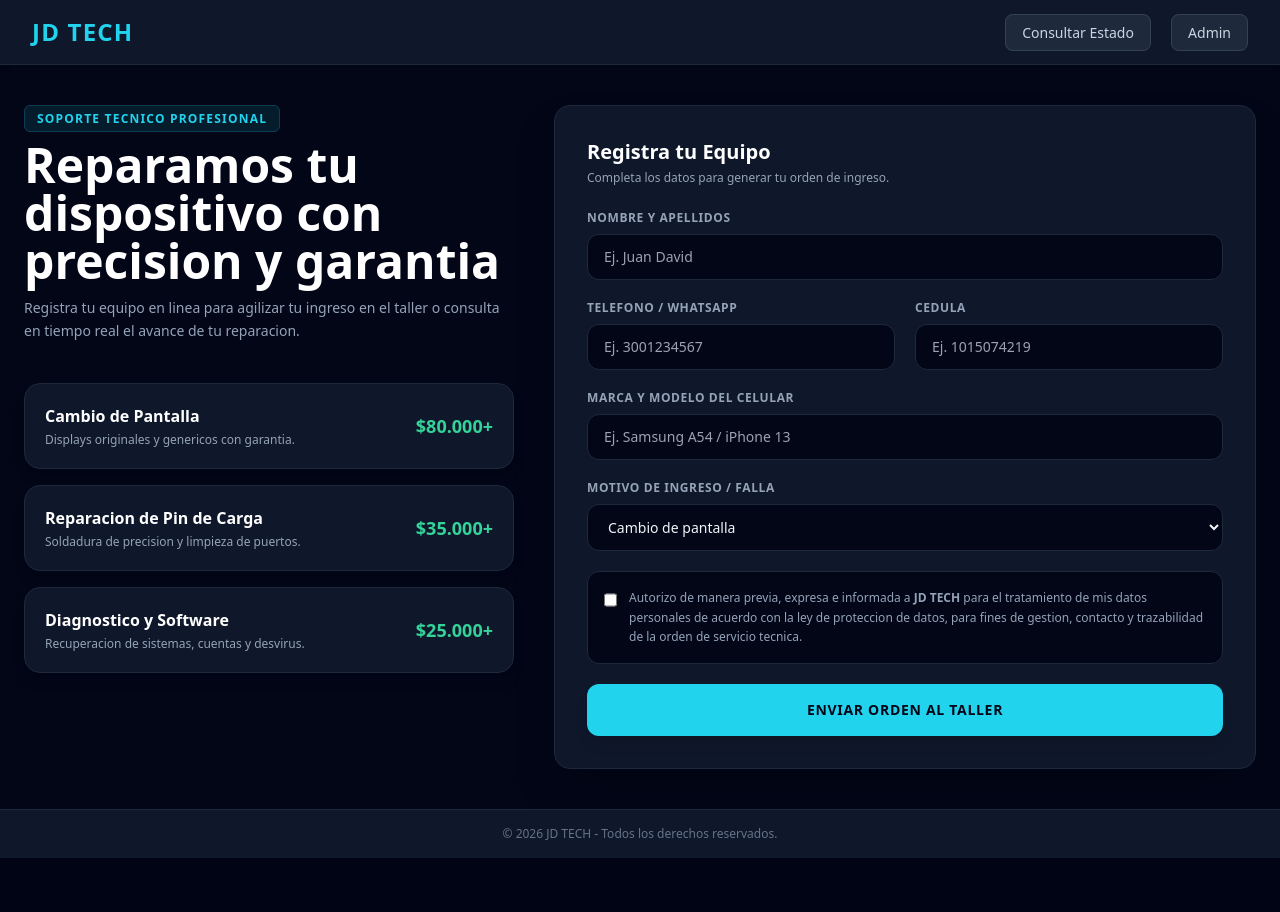
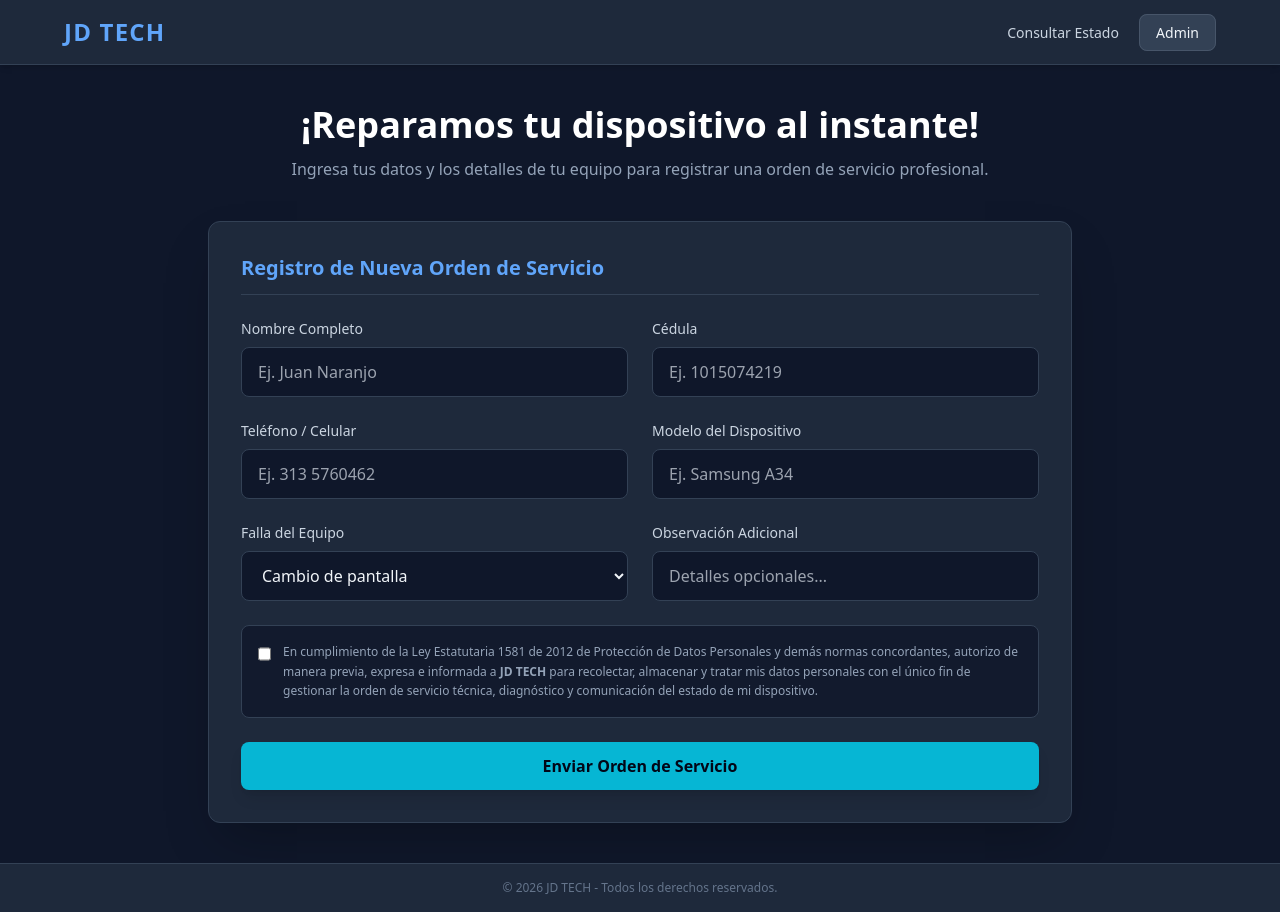
Before and after one commit to juandavidnaranjomaya-ship-it/jd_tech_taller, a Flask app: page / in a window 1280 px wide. Before the commit the page ends 858 px from the top, so only its background shows below. Run offline with Flask 3, Linux system fonts and the light colour scheme; some libraries are stand-ins or nearby versions.

Commit message:
Update index.html

```diff
--- a/templates/index.html
+++ b/templates/index.html
@@ -3,154 +3,107 @@
 <head>
     <meta charset="UTF-8">
     <meta name="viewport" content="width=device-width, initial-scale=1.0">
-    <title>JD TECH - Reparacion de Dispositivos</title>
+    <title>JD TECH - Reparación de Dispositivos</title>
     <script src="https://cdn.tailwindcss.com"></script>
 </head>
-<body class="bg-slate-950 text-slate-100 min-h-screen flex flex-col justify-between font-sans">
+<body class="bg-slate-900 text-slate-100 min-h-screen flex flex-col justify-between">
 
-    <!-- Barra de Navegacion -->
-    <header class="bg-slate-900 border-b border-slate-800 py-4 px-8 shadow-md">
-        <div class="max-w-7xl mx-auto flex justify-between items-center">
-            <h1 class="text-2xl font-extrabold text-cyan-400 tracking-wider">JD TECH</h1>
+    <header class="bg-slate-800 border-b border-slate-700 py-4 px-6 shadow-md">
+        <div class="max-w-6xl mx-auto flex justify-between items-center">
+            <h1 class="text-2xl font-extrabold text-blue-400 tracking-wider">JD TECH</h1>
             <nav class="space-x-4">
-                <a href="/estado" class="text-sm font-medium text-slate-300 hover:text-cyan-400 transition bg-slate-800 px-4 py-2 rounded-lg border border-slate-700">Consultar Estado</a>
-                <a href="/login-admin" class="text-sm font-medium text-slate-300 hover:text-cyan-400 transition bg-slate-800 px-4 py-2 rounded-lg border border-slate-700">Admin</a>
+                <a href="/estado" class="text-sm font-medium text-slate-300 hover:text-blue-400 transition">Consultar Estado</a>
+                <a href="/login-admin" class="text-sm font-medium bg-slate-700 hover:bg-slate-600 px-4 py-2 rounded-lg transition border border-slate-600">Admin</a>
             </nav>
         </div>
     </header>
 
-    <!-- Contenido Principal -->
-    <main class="max-w-7xl mx-auto px-6 py-10 w-full flex-grow grid grid-cols-1 lg:grid-cols-12 gap-10 items-start">
-
-        <!-- Columna Izquierda: Servicios y Precios -->
-        <div class="lg:col-span-5 space-y-6">
-            <div class="space-y-3">
-                <span class="text-xs uppercase tracking-widest text-cyan-400 font-bold bg-cyan-950/50 px-3 py-1 rounded-md border border-cyan-800/50">Soporte Tecnico Profesional</span>
-                <h2 class="text-4xl lg:text-5xl font-black text-white leading-tight">Reparamos tu dispositivo con precision y garantia</h2>
-                <p class="text-slate-400 text-sm leading-relaxed">Registra tu equipo en linea para agilizar tu ingreso en el taller o consulta en tiempo real el avance de tu reparacion.</p>
-            </div>
-
-            <div class="space-y-4 pt-4">
-                <div class="bg-slate-900 border border-slate-800 p-5 rounded-2xl flex justify-between items-center shadow-lg">
-                    <div>
-                        <h3 class="font-bold text-white text-base">Cambio de Pantalla</h3>
-                        <p class="text-xs text-slate-400 mt-1">Displays originales y genericos con garantia.</p>
-                    </div>
-                    <span class="text-emerald-400 font-extrabold text-lg">$80.000+</span>
-                </div>
-
-                <div class="bg-slate-900 border border-slate-800 p-5 rounded-2xl flex justify-between items-center shadow-lg">
-                    <div>
-                        <h3 class="font-bold text-white text-base">Reparacion de Pin de Carga</h3>
-                        <p class="text-xs text-slate-400 mt-1">Soldadura de precision y limpieza de puertos.</p>
-                    </div>
-                    <span class="text-emerald-400 font-extrabold text-lg">$35.000+</span>
-                </div>
-
-                <div class="bg-slate-900 border border-slate-800 p-5 rounded-2xl flex justify-between items-center shadow-lg">
-                    <div>
-                        <h3 class="font-bold text-white text-base">Diagnostico y Software</h3>
-                        <p class="text-xs text-slate-400 mt-1">Recuperacion de sistemas, cuentas y desvirus.</p>
-                    </div>
-                    <span class="text-emerald-400 font-extrabold text-lg">$25.000+</span>
-                </div>
-            </div>
-        </div>
-
-        <!-- Columna Derecha: Formulario de Registro -->
-        <div class="lg:col-span-7 bg-slate-900 p-8 rounded-2xl shadow-2xl border border-slate-800">
-            <div class="mb-6">
-                <h3 class="text-xl font-bold text-white flex items-center gap-2">Registra tu Equipo</h3>
-                <p class="text-xs text-slate-400 mt-1">Completa los datos para generar tu orden de ingreso.</p>
+    <main class="max-w-4xl mx-auto px-4 py-10 w-full flex-grow">
+        <div class="text-center mb-10">
+            <h2 class="text-4xl font-bold text-white mb-3">¡Reparamos tu dispositivo al instante!</h2>
+            <p class="text-slate-400">Ingresa tus datos y los detalles de tu equipo para registrar una orden de servicio profesional.</p>
         </div>
 
         {% with messages = get_flashed_messages(with_categories=true) %}
             {% if messages %}
                 {% for category, message in messages %}
-                        <div class="mb-6 p-4 rounded-xl text-sm bg-red-500/20 border border-red-500 text-red-300 text-center shadow-lg">
+                    <div class="mb-6 p-4 rounded-lg text-sm bg-blue-500/20 border border-blue-500 text-blue-300 text-center shadow-lg">
                         {{ message }}
                     </div>
                 {% endfor %}
             {% endif %}
         {% endwith %}
 
-            <form action="/crear-orden" method="POST" class="space-y-5">
+        <div class="bg-slate-800 p-8 rounded-xl shadow-2xl border border-slate-700">
+            <h3 class="text-xl font-semibold mb-6 text-blue-400 border-b border-slate-700 pb-3">Registro de Nueva Orden de Servicio</h3>
+
+            <form action="/crear-orden" method="POST" enctype="multipart/form-data" class="space-y-6">
+                <div class="grid grid-cols-1 md:grid-cols-2 gap-6">
                     <div>
-                    <label class="block text-xs font-semibold uppercase tracking-wider text-slate-400 mb-2">Nombre y Apellidos</label>
+                        <label class="block text-sm font-medium text-slate-300 mb-2">Nombre Completo</label>
                         <input type="text" name="cliente" required
-                        class="w-full px-4 py-3 bg-slate-950 border border-slate-800 rounded-xl focus:outline-none focus:border-cyan-400 text-slate-100 text-sm"
-                        placeholder="Ej. Juan David">
-                </div>
-
-                <div class="grid grid-cols-1 md:grid-cols-2 gap-5">
-                    <div>
-                        <label class="block text-xs font-semibold uppercase tracking-wider text-slate-400 mb-2">Telefono / WhatsApp</label>
-                        <input type="text" name="telefono" required
-                            class="w-full px-4 py-3 bg-slate-950 border border-slate-800 rounded-xl focus:outline-none focus:border-cyan-400 text-slate-100 text-sm"
-                            placeholder="Ej. 3001234567">
+                            class="w-full px-4 py-3 bg-slate-900 border border-slate-700 rounded-lg focus:outline-none focus:border-blue-500 text-slate-100"
+                            placeholder="Ej. Juan Naranjo">
                     </div>
                     <div>
-                        <label class="block text-xs font-semibold uppercase tracking-wider text-slate-400 mb-2">Cedula</label>
+                        <label class="block text-sm font-medium text-slate-300 mb-2">Cédula</label>
                         <input type="text" name="cedula" required
-                            class="w-full px-4 py-3 bg-slate-950 border border-slate-800 rounded-xl focus:outline-none focus:border-cyan-400 text-slate-100 text-sm"
+                            class="w-full px-4 py-3 bg-slate-900 border border-slate-700 rounded-lg focus:outline-none focus:border-blue-500 text-slate-100"
                             placeholder="Ej. 1015074219">
                     </div>
                 </div>
 
+                <div class="grid grid-cols-1 md:grid-cols-2 gap-6">
                     <div>
-                    <label class="block text-xs font-semibold uppercase tracking-wider text-slate-400 mb-2">Marca y Modelo del Celular</label>
+                        <label class="block text-sm font-medium text-slate-300 mb-2">Teléfono / Celular</label>
+                        <input type="text" name="telefono" required
+                            class="w-full px-4 py-3 bg-slate-900 border border-slate-700 rounded-lg focus:outline-none focus:border-blue-500 text-slate-100"
+                            placeholder="Ej. 313 5760462">
+                    </div>
+                    <div>
+                        <label class="block text-sm font-medium text-slate-300 mb-2">Modelo del Dispositivo</label>
                         <input type="text" name="equipo" required
-                        class="w-full px-4 py-3 bg-slate-950 border border-slate-800 rounded-xl focus:outline-none focus:border-cyan-400 text-slate-100 text-sm"
-                        placeholder="Ej. Samsung A54 / iPhone 13">
+                            class="w-full px-4 py-3 bg-slate-900 border border-slate-700 rounded-lg focus:outline-none focus:border-blue-500 text-slate-100"
+                            placeholder="Ej. Samsung A34">
+                    </div>
                 </div>
 
+                <div class="grid grid-cols-1 md:grid-cols-2 gap-6">
                     <div>
-                    <label class="block text-xs font-semibold uppercase tracking-wider text-slate-400 mb-2">Motivo de Ingreso / Falla</label>
-                    <select name="problema" id="select-problema" onchange="verificarOtro(this.value)" class="w-full px-4 py-3 bg-slate-950 border border-slate-800 rounded-xl focus:outline-none focus:border-cyan-400 text-slate-100 text-sm">
+                        <label class="block text-sm font-medium text-slate-300 mb-2">Falla del Equipo</label>
+                        <select name="problema" class="w-full px-4 py-3 bg-slate-900 border border-slate-700 rounded-lg focus:outline-none focus:border-blue-500 text-slate-100">
                             <option value="Cambio de pantalla">Cambio de pantalla</option>
-                        <option value="Problema de carga / No carga">Problema de carga / No carga</option>
+                            <option value="Problema de carga">Problema de carga</option>
                             <option value="Cambio de bateria">Cambio de bateria</option>
-                        <option value="Software / Desbloqueo">Software / Desbloqueo</option>
-                        <option value="Equipo mojado / Humedad">Equipo mojado / Humedad</option>
-                        <option value="Otro (Especificar falla...)">Otro (Especificar falla...)</option>
+                            <option value="Dano por agua">Dano por agua</option>
+                            <option value="Mantenimiento general">Mantenimiento general</option>
+                            <option value="Otro (Especificar en taller)">Otro (Especificar en taller)</option>
                         </select>
                     </div>
-
-                <div id="div-otro" class="hidden">
-                    <label class="block text-xs font-semibold uppercase tracking-wider text-slate-400 mb-2">Describa brevemente que le sucede al equipo...</label>
-                    <textarea name="problema_otro" rows="2" class="w-full px-4 py-3 bg-slate-950 border border-slate-800 rounded-xl focus:outline-none focus:border-cyan-400 text-slate-100 text-sm" placeholder="Detalle la falla..."></textarea>
+                    <div>
+                        <label class="block text-sm font-medium text-slate-300 mb-2">Observación Adicional</label>
+                        <input type="text" name="imei" placeholder="Detalles opcionales..." class="w-full px-4 py-3 bg-slate-900 border border-slate-700 rounded-lg focus:outline-none focus:border-blue-500 text-slate-100">
+                    </div>
                 </div>
 
-                <!-- Autorizacion de Tratamiento de Datos segun la ley -->
-                <div class="flex items-start space-x-3 bg-slate-950 p-4 rounded-xl border border-slate-800">
-                    <input type="checkbox" required id="terminos" class="mt-1 h-4 w-4 rounded border-slate-800 text-cyan-400 focus:ring-cyan-400 bg-slate-900">
+                <!-- Tratamiento de Datos Personales según la Ley -->
+                <div class="flex items-start space-x-3 bg-slate-900/80 p-4 rounded-lg border border-slate-700">
+                    <input type="checkbox" required id="terminos" class="mt-1 h-4 w-4 rounded border-slate-700 text-blue-600 focus:ring-blue-500">
                     <label for="terminos" class="text-xs text-slate-400 leading-relaxed">
-                        Autorizo de manera previa, expresa e informada a <strong>JD TECH</strong> para el tratamiento de mis datos personales de acuerdo con la ley de proteccion de datos, para fines de gestion, contacto y trazabilidad de la orden de servicio tecnica.
+                        En cumplimiento de la Ley Estatutaria 1581 de 2012 de Protección de Datos Personales y demás normas concordantes, autorizo de manera previa, expresa e informada a <strong>JD TECH</strong> para recolectar, almacenar y tratar mis datos personales con el único fin de gestionar la orden de servicio técnica, diagnóstico y comunicación del estado de mi dispositivo.
                     </label>
                 </div>
 
                 <button type="submit"
-                    class="w-full py-4 px-4 bg-cyan-400 hover:bg-cyan-300 text-slate-950 font-extrabold rounded-xl shadow-lg transition duration-200 text-sm uppercase tracking-wider">
-                    Enviar Orden al Taller
+                    class="w-full py-3 px-4 bg-cyan-500 hover:bg-cyan-400 text-slate-950 font-bold rounded-lg shadow-lg transition duration-200">
+                    Enviar Orden de Servicio
                 </button>
             </form>
         </div>
-
     </main>
 
-    <footer class="bg-slate-900 border-t border-slate-800 py-4 text-center text-xs text-slate-500">
+    <footer class="bg-slate-800 border-t border-slate-700 py-4 text-center text-xs text-slate-500">
         &copy; 2026 JD TECH - Todos los derechos reservados.
     </footer>
-
-    <script>
-        function verificarOtro(valor) {
-            const divOtro = document.getElementById('div-otro');
-            if (valor === 'Otro (Especificar falla...)') {
-                divOtro.classList.remove('hidden');
-            } else {
-                divOtro.classList.add('hidden');
-            }
-        }
-    </script>
 </body>
 </html>
```
Lines whose indentation alone changed are shown as unchanged.
